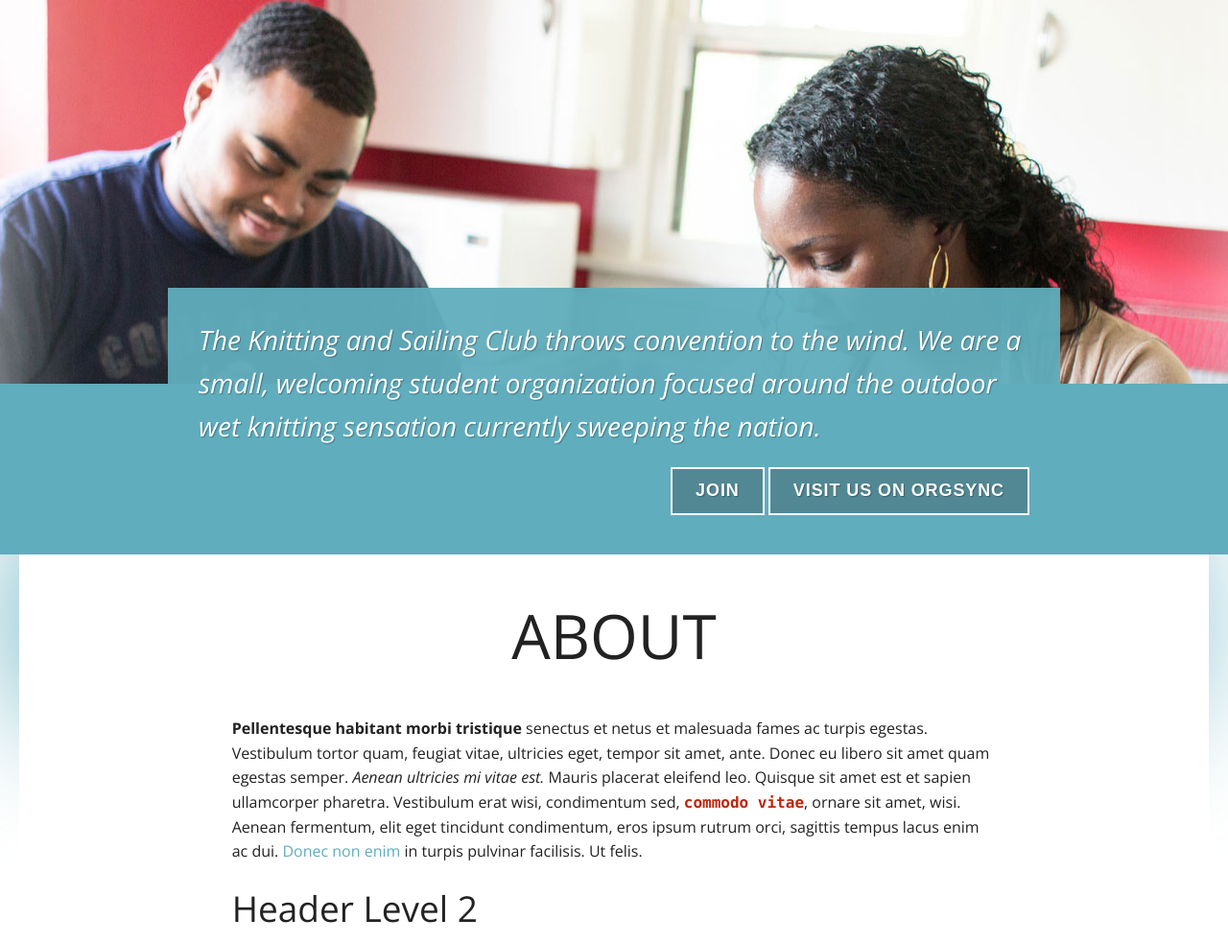
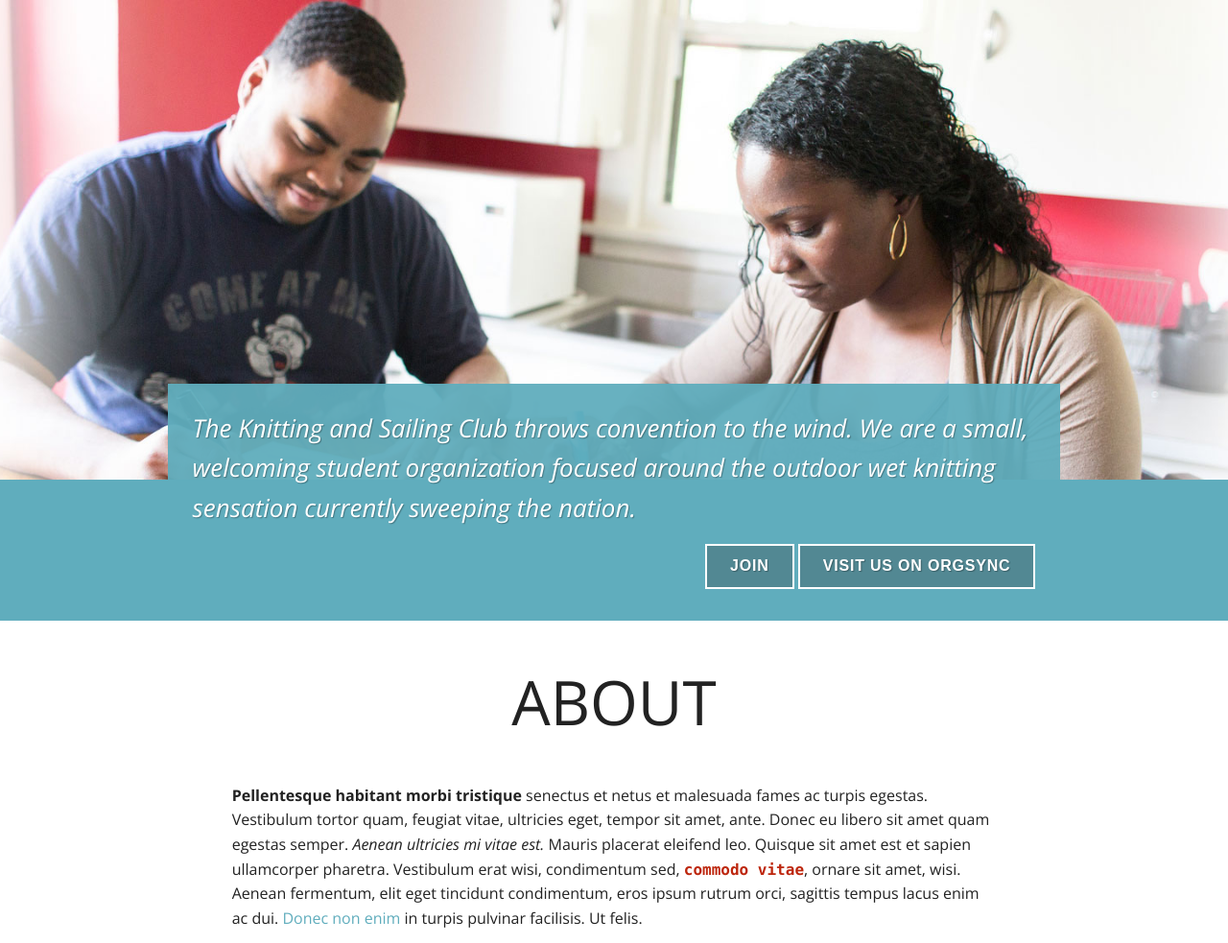
Before and after one commit to StudentLifeMarketingAndDesign/student-org-template, a PHP site: page / in a window 1280 px wide. Shown: the part 129-1112 px from the top of the page at 96% size. Run offline with PHP 8.4, Linux system fonts and the light colour scheme.

Commit message:
recommitting this stuff i lost. git for windows is awful.

```diff
--- a/index.php
+++ b/index.php
@@ -3,7 +3,7 @@
 
 
       <div class="main" role="main">
-                <div class="effect home"></div>
+              <!--  <div class="effect home"></div> -->
                 <div class="about-hero" data-magellan-destination="about" style=" background-image: url('images/group2.jpg');">
                   <div class="tagline-container">
                     <div class="row">
--- a/scss/_about.scss
+++ b/scss/_about.scss
@@ -6,19 +6,24 @@
 	background-color: white;
 	background-position: 50% 0;
 	background-repeat: no-repeat;
-	background-size: 1600px auto;
+
 	@media #{$medium-up} {
 		padding-top: 300px;
 		position: relative;
 		z-index: 999;
-		background-position: 50% 50%;
+		background-position: 50% 0;
+		background-size: 900px auto;
+
 	}
 	@media #{$large-up} {
-		padding-top: 400px;
+		padding-top: 500px;
 		background-position: 50% 0;
+		background-size: 1400px auto;
+
 	}
 	@media #{$xlarge-up} {
 		padding-top: 660px;
+		background-size: 1600px auto;
 	}
 }
 
@@ -37,13 +42,19 @@
 
 	p{
 		text-align: left;
-		font-size: rem-calc(23);
+		font-size: rem-calc(18);
 		padding: 0;
 		margin-bottom: 0;
 		color: white;
 		text-shadow: 1px 1px 1px rgba(0, 0, 0, 0.3);
+		@media #{$small-up} {
+			font-size: rem-calc(20);
+		}
 		@media #{$medium-up} {
-			font-size: rem-calc(28);
+			font-size: rem-calc(23);
+		}
+		@media #{$large-up} {
+			font-size: rem-calc(26);
 		}
 	}
 
@@ -59,20 +70,23 @@
 .tagline {
 	/*background: white; */
 	/*border-bottom: 1px solid #dfdfdf;*/
-	padding-top: 1.5em;
-	padding-bottom: 1.5em;
+	padding: 1em;
 
 	@media #{$medium-up} {
 		margin-top: -100px;
 		background: rgba($primary-color,0.95);
-		padding: 2em;
+	}
 
+	@media #{$large-up} {
+		padding: 1.3em;
+	}
+	@media #{$large-up} {
+		padding: 1.6em;
 	}
 }
 .tagline-links {
-
+	padding-top: 1em;
 	@media #{$medium-up} {
-		padding-top: 1.25em;
 		text-align: right;
 	}
 }
@@ -80,7 +94,6 @@
 .tagline-link {
 /*  @include button($padding, $bg, $radius, $full-width, $disabled, $is-input); */
 	@include button(rem-calc(12), rgba(#333333,0.3), false, false, false, false);
-	font-size: rem-calc(18);
 	color: #FFF;
 	font-family: "Proxima Nova Condensed", "proxima-nova-condensed", sans-serif;
 	font-weight: 600;
```
Also changed, not shown: css/app.css.
